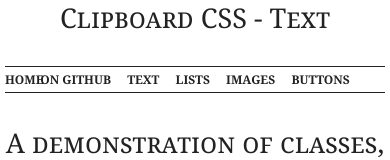
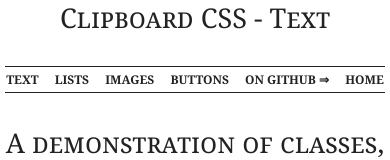
Before and after one commit to benlk/clipboard, a plain HTML site: page text.html in a window 390 px wide. Shown: the top 160 px of the page. Drawn offline with Linux system fonts and the light colour scheme; a web font is replaced by a local one.

Commit message:
Tweaking nav to be more responsive

```diff
--- a/scss/partials/_responsive.scss
+++ b/scss/partials/_responsive.scss
@@ -47,6 +47,10 @@ body {
 		margin-bottom: 1em;
 		max-width: 100%;
 	}
+	nav ul.nav li.back {
+		position: relative;
+		margin-left: 1em;
+	}
 }
 @media screen and (max-width: 300px) {
 	ol.inline li, ul.inline li {
--- a/text.html
+++ b/text.html
@@ -13,11 +13,11 @@
 	<h1>Clipboard CSS - Text</h1>
 	<nav>
 		<ul class="nav">
-			<li><a href="https://github.com/benlk/clipboard/">On GitHub</a></li>
 			<li><a href="text.html">Text</a></li>
 			<li><a href="lists.html">Lists</a></li>
 			<li><a href="images.html">Images</a></li>
 			<li><a href="buttons.html">Buttons</a></li>
+			<li><a href="https://github.com/benlk/clipboard/">On GitHub &rArr;</a></li>
 			<li class="back"><a href="index.html">Home</a></li>
 		</ul>
 	</nav>
```
Also changed, not shown: buttons.html (+1 -1 lines), images.html (+1 -1 lines), index.html (+1 -1 lines), lists.html (+1 -1 lines), css/clipboard.css.
